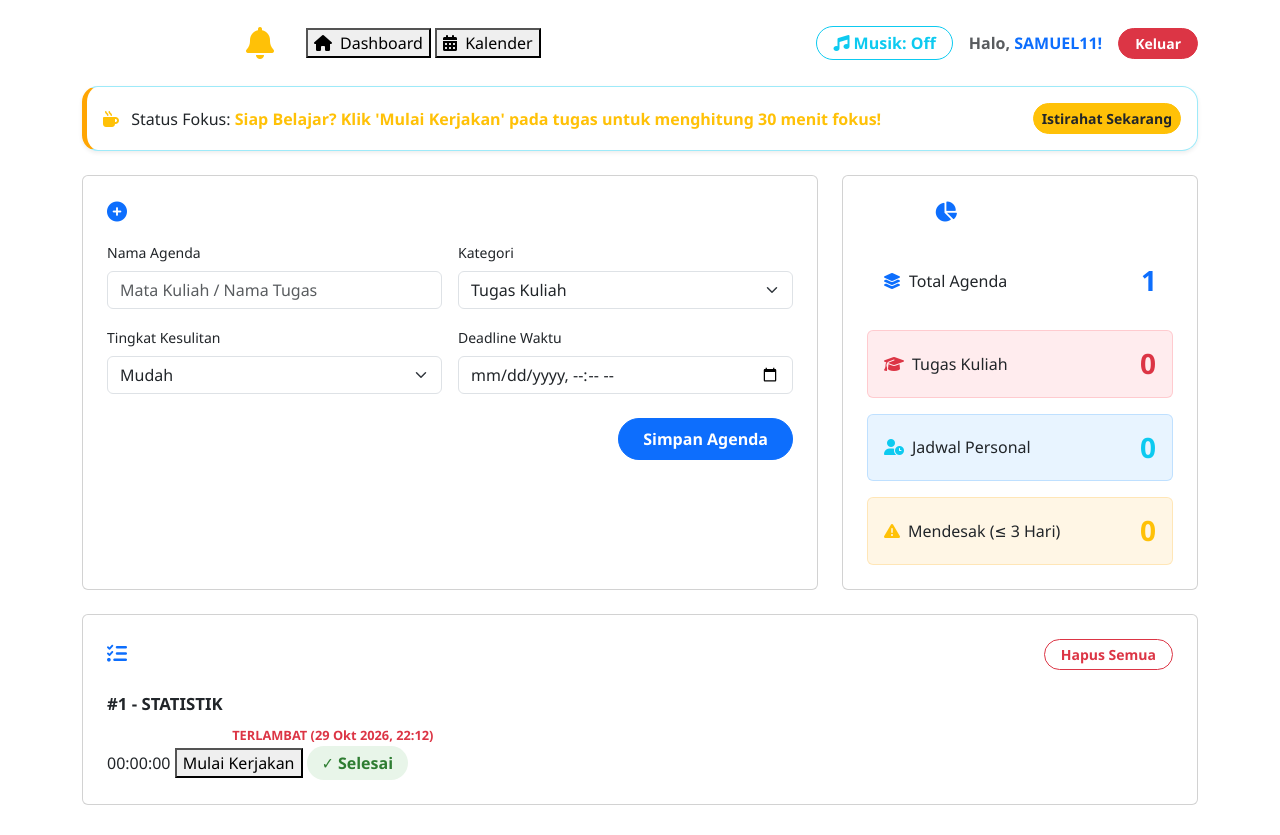
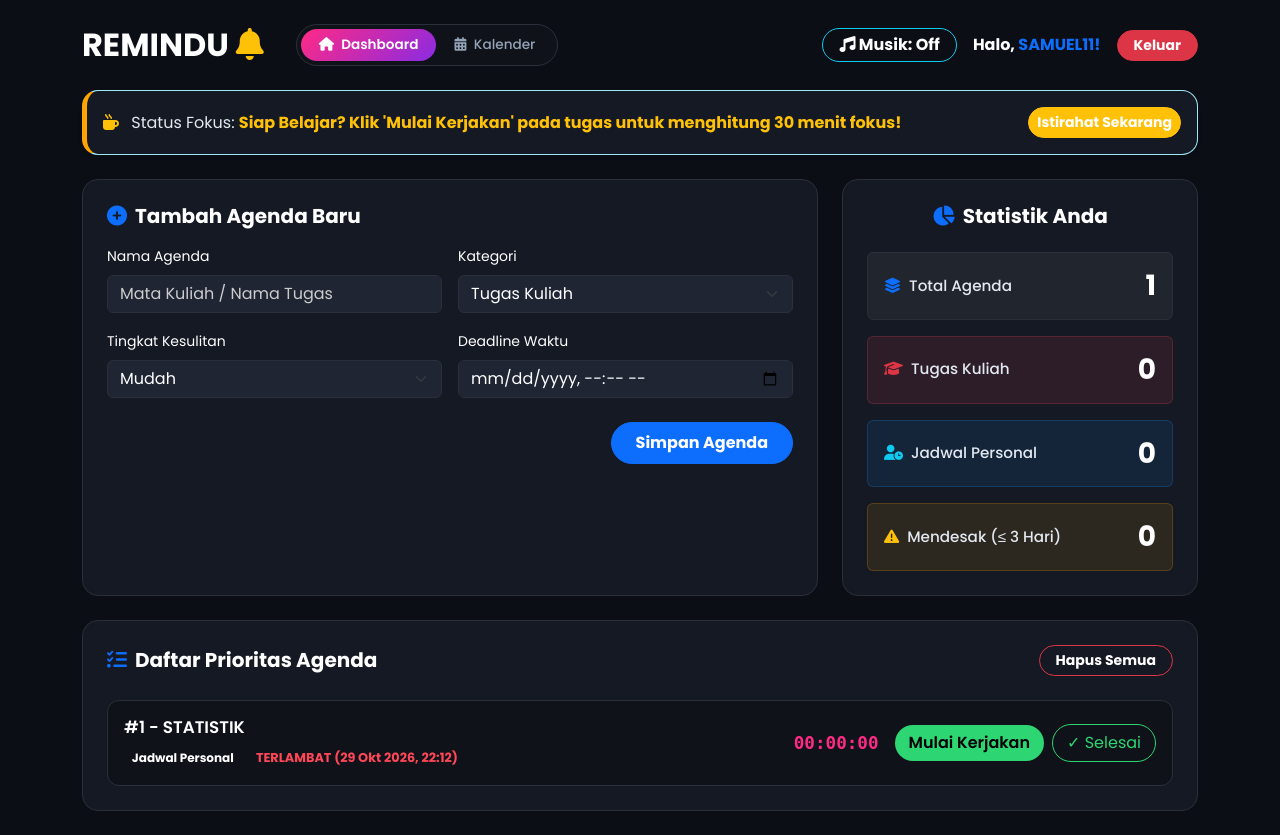
Before and after one commit to SamuelChristianS11/remindu-app, a Flask app: page / in a window 1280 px wide. Before the commit the page ends 805 px from the top, so only its background shows below. Run offline with Flask 3, Linux system fonts and the light colour scheme; a user stored in the database is signed in; data comes from the database, SQL or seed files in the repository; some libraries are stand-ins or nearby versions.

Commit message:
Update style.css

```diff
--- a/static/css/style.css
+++ b/static/css/style.css
@@ -1,12 +1,189 @@
+:root {
+    --bg-main: #0b0e14;
+    --bg-card: #151923;
+    --border-color: #2a2f3a;
+    --text-main: #e2e8f0;
+    --text-muted: #94a3b8;
+}
+
 body {
-    font-family: 'Segoe UI', Tahoma, Geneva, Verdana, sans-serif;
+    background-color: var(--bg-main);
+    color: var(--text-main);
+    font-family: 'Poppins', sans-serif;
 }
-.status-danger { color: #dc3545; font-weight: bold; }
-.status-warning { color: #fd7e14; font-weight: bold; }
-.status-safe { color: #198754; font-weight: bold; }
-.btn-selesai {
-    background: #e8f5e9; color: #2e7d32;
-    border: none; padding: 5px 15px;
-    border-radius: 20px; font-weight: bold; transition: 0.3s;
+
+.card {
+    background-color: var(--bg-card);
+    border: 1px solid var(--border-color);
+    border-radius: 16px;
 }
-.btn-selesai:hover { background: #2e7d32; color: white; }
+
+/* Fix Kontras Input Form & Login */
+.form-control, .form-select {
+    background-color: #1f2533 !important;
+    color: #e5f7fc !important;
+    border: 1px solid var(--border-color) !important;
+}
+
+.form-control::placeholder {
+    color: #94a3b8 !important;
+    opacity: 1;
+}
+
+.form-control:focus, .form-select:focus {
+    background-color: #1f2533 !important;
+    color: #ffffff !important;
+    border-color: #ff2a85 !important;
+    box-shadow: 0 0 8px rgba(255, 42, 133, 0.3) !important;
+}
+
+.form-label {
+    color: #e2e8f0 !important;
+}
+
+/* Navigasi Tab Menu Layer */
+.nav-pills-custom {
+    display: inline-flex;
+    background: #0f1219;
+    padding: 4px;
+    border-radius: 30px;
+    border: 1px solid var(--border-color);
+}
+
+.nav-btn {
+    background: transparent;
+    border: none;
+    color: #94a3b8;
+    padding: 6px 18px;
+    border-radius: 20px;
+    font-size: 0.85rem;
+    font-weight: 500;
+    cursor: pointer;
+    transition: all 0.3s ease;
+}
+
+.nav-btn.active {
+    background: linear-gradient(135deg, #ff2a85 0%, #8a2be2 100%);
+    color: #ffffff;
+    font-weight: 600;
+}
+
+/* Task Item Card */
+.task-item {
+    background: #0f1219;
+    border: 1px solid var(--border-color);
+    border-radius: 12px;
+    padding: 16px;
+    display: flex;
+    justify-content: space-between;
+    align-items: center;
+    flex-wrap: wrap;
+    gap: 12px;
+}
+
+.badge.kuliah { background-color: rgba(255, 71, 87, 0.2); color: #ff4757; border: 1px solid #ff4757; }
+.badge.personal { background-color: rgba(30, 144, 255, 0.2); color: #1e90ff; border: 1px solid #1e90ff; }
+.status-danger { color: #ff4757; font-weight: bold; }
+.status-warning { color: #ffa502; font-weight: bold; }
+.status-safe { color: #2ed573; font-weight: bold; }
+
+.timer-controls { display: flex; align-items: center; gap: 8px; }
+.timer-display { font-family: monospace; font-size: 1.1rem; color: #ff2a85; font-weight: bold; margin-right: 8px; }
+.btn-start { background: #2ed573; color: #000; border: none; padding: 6px 14px; border-radius: 20px; font-weight: 600; }
+.btn-stop { background: #ffa502; color: #000; border: none; padding: 6px 14px; border-radius: 20px; font-weight: 600; }
+.btn-selesai { background: transparent; color: #2ed573; border: 1px solid #2ed573; padding: 6px 14px; border-radius: 20px; }
+
+/* Kalender Realtime Grid OtaFinder Style */
+.calendar-header {
+    display: grid;
+    grid-template-columns: repeat(7, 1fr);
+    text-align: center;
+    font-weight: 600;
+    color: #94a3b8;
+    margin-bottom: 12px;
+    font-size: 0.8rem;
+    letter-spacing: 1px;
+}
+
+.calendar-grid {
+    display: grid;
+    grid-template-columns: repeat(7, minmax(0, 1fr));
+    gap: 8px;
+}
+
+.calendar-cell {
+    background: #0f1219;
+    border: 1px solid #2a2f3a;
+    border-radius: 10px;
+    min-height: 110px;
+    padding: 8px;
+    display: flex;
+    flex-direction: column;
+    gap: 5px;
+}
+
+.calendar-cell.empty {
+    background: rgba(15, 18, 25, 0.3);
+    border: 1px dashed rgba(42, 47, 58, 0.4);
+}
+
+.date-number {
+    width: 26px;
+    height: 26px;
+    display: flex;
+    align-items: center;
+    justify-content: center;
+    background: #1f2533;
+    border-radius: 50%;
+    font-size: 0.75rem;
+    font-weight: 700;
+    color: #e2e8f0;
+}
+
+.date-number.today {
+    background: #ff2a85;
+    color: #ffffff;
+    box-shadow: 0 0 10px rgba(255, 42, 133, 0.5);
+}
+
+.event-count-tag { font-size: 0.65rem; color: #94a3b8; }
+.event-chip {
+    font-size: 0.7rem;
+    padding: 4px 8px;
+    border-radius: 6px;
+    white-space: nowrap;
+    overflow: hidden;
+    text-overflow: ellipsis;
+    font-weight: 500;
+}
+.event-chip.kuliah { background: rgba(255, 71, 87, 0.2); color: #ff4757; border: 1px solid #ff4757; }
+.event-chip.personal { background: rgba(30, 144, 255, 0.2); color: #1e90ff; border: 1px solid #1e90ff; }
+/* ================= PERBAIKAN WARNA TEKS HALAMAN UTAMA ================= */
+/* Membuat warna teks judul, label, dan teks umum menjadi putih */
+h4, h5, .form-label, p, .task-info h4 {
+    color: #ffffff !important;
+}
+
+/* Mengatur warna teks di dalam input box saat diketik */
+.form-control, .form-select {
+    color: #ffffff !important;
+    background-color: #1f2533 !important; /* Latar belakang input sedikit lebih terang dari background hitam */
+    border: 1px solid #2a2f3a !important;
+}
+
+/* Mengatur warna teks petunjuk (placeholder) di dalam input box menjadi abu-abu terang */
+.form-control::placeholder {
+    color: #cccccc !important;
+    opacity: 1;
+}
+
+/* Warna judul "Daftar Prioritas Agenda" dan "Tambah Agenda Baru" */
+.fw-bold {
+    color: #ffffff !important;
+}
+/* ================= PERBAIKAN WARNA TEKS STATISTIK ================= */
+.text-stat-label {
+    color: #e2e8f0 !important;
+    font-weight: 500;
+    font-size: 0.95rem;
+}
```
